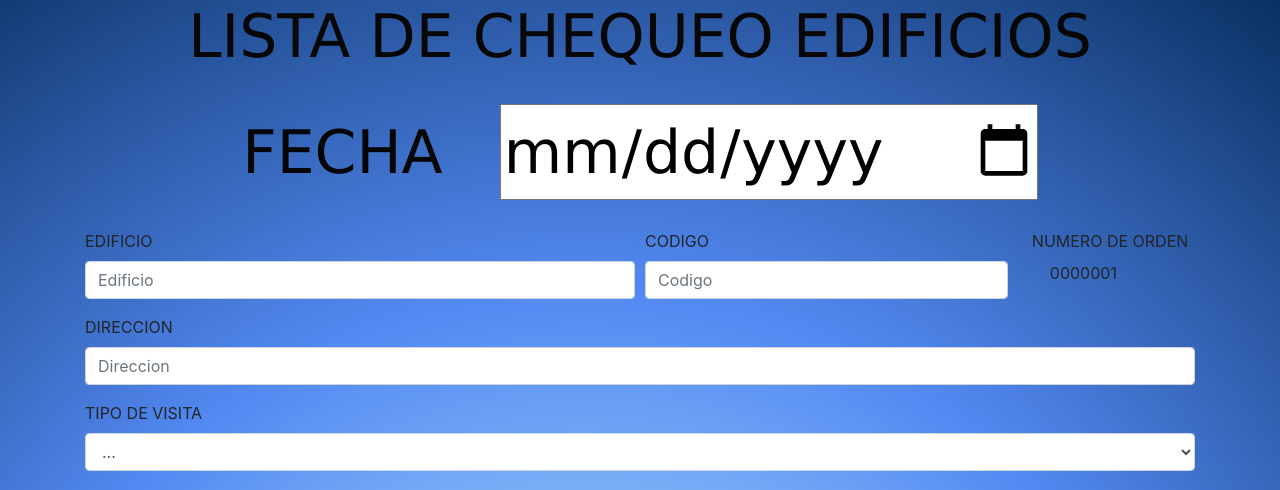
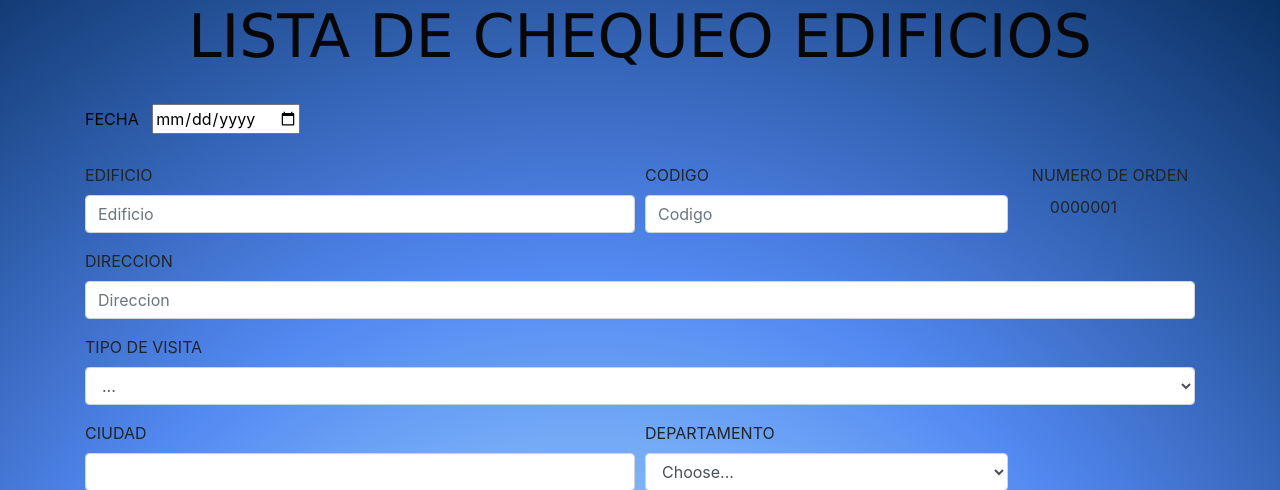
Before and after one commit to A05Chaves/instalaciones, a Django app: page /checkservir in a window 1280 px wide. Shown: the part 86-576 px from the top of the page. Run offline with Django 4.2, Linux system fonts and the light colour scheme; parts of the project's set-up code (start-up, migrations or seed data) failed here and were passed over; some libraries are stand-ins or nearby versions.

Commit message:
20 de febrero

```diff
--- a/app_instalaciones/static/sesur/css/main.css
+++ b/app_instalaciones/static/sesur/css/main.css
@@ -32,7 +32,5 @@ footer a:hover {
 
 .fecha {
     color: rgb(5, 5, 5);
-    font-size: 60px;
-    font-family: Vegur, 'PT Sans', Verdana, sans-serif;
-    text-align: center;
+
 }
```
